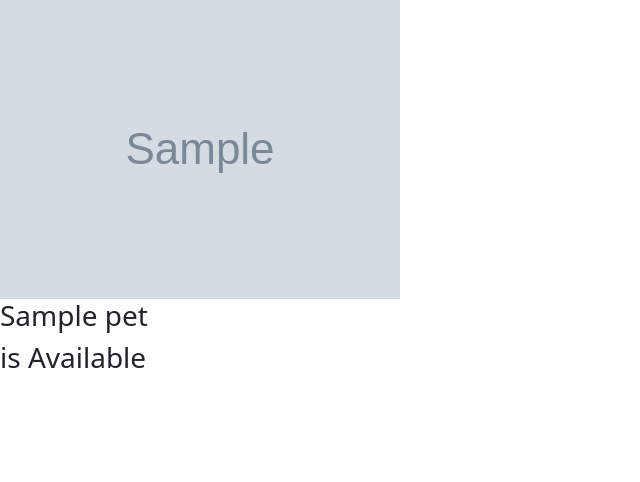
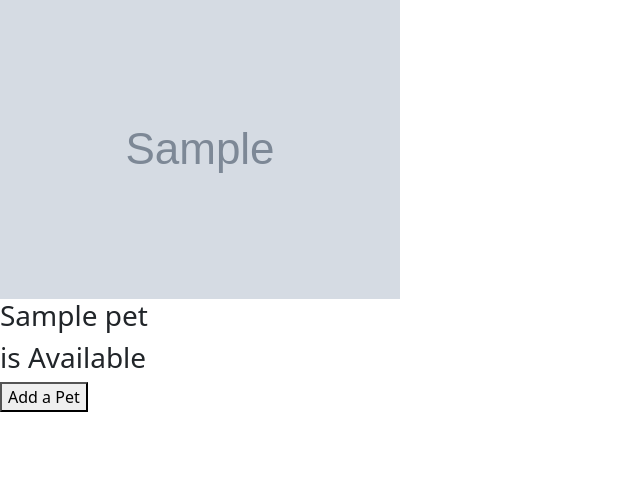
Before and after one commit to XiandiPan/pet-adopt, a Flask app: template templates/index.html in a window 1280 px wide. Shown: the part 57-539 px from the top of the page, without its empty margins (0-640 px from the left). Run offline with Flask 3, Linux system fonts and the light colour scheme; the template is opened without the code that fills it: values that come from a table or form of the project are taken from there, others are empty; tables that the repository leaves empty hold one stand-in row (values such as "Sample post"); grey boxes marked "Sample" are stand-in pictures.

Commit message:
in progress editing index.html

```diff
--- a/app.py
+++ b/app.py
@@ -28,9 +28,9 @@ toolbar = DebugToolbarExtension(app)
 @app.get("/")
 def homepage():
     """show homepage links"""
+    pets = Pet.query.all()
 
-
-    return render_template("index.html")
+    return render_template("index.html", pets=pets)
 
 @app.route('/add',methods=['GET','POST'])
 def add_pet():
@@ -52,12 +52,19 @@ def add_pet():
         return render_template("pet_add_form.html", form=form)
 
 @app.route('/<int:pet_id_number>',methods=['GET','POST'])
-def edit_show_pet():
+def edit_show_pet(pet_id_number):
     """edit and show pet information """
 
+    pet = Pet.query.get(pet_id_number)
     form = EditPetForm()
 
     if form.validate_on_submit():
-        photo_url = form.photo_url.data
-        notes = form.notes.data
-        available = form.available.data
+        pet.photo_url = form.photo_url.data
+        pet.notes = form.notes.data
+        pet.available = form.available.data
+
+        flash(f"Edited {pet.photo_url} {pet.notes} {pet.available}")
+        return redirect("/<int:pet_id_number>")
+
+    else:
+        return render_template("pet_edit_form.html", form=form)
--- a/templates/index.html
+++ b/templates/index.html
@@ -4,7 +4,7 @@
 
 
     <h1>Pets</h1>
-  {% for pet in pets%}
+  {% for pet in pets %}
     <div>
       <img src="{{pet.photo_url}}">
 
@@ -14,8 +14,9 @@
       <h3>is Available</h3>
       {%endif%}
     </div>
-    {%endfor%}
+    {% endfor %}
 
+    <a href="/add"><button>Add a Pet</button></a>
 
 
 
```
Also changed, not shown: templates/pet_edit_form.html (added, +26 -0 lines).
